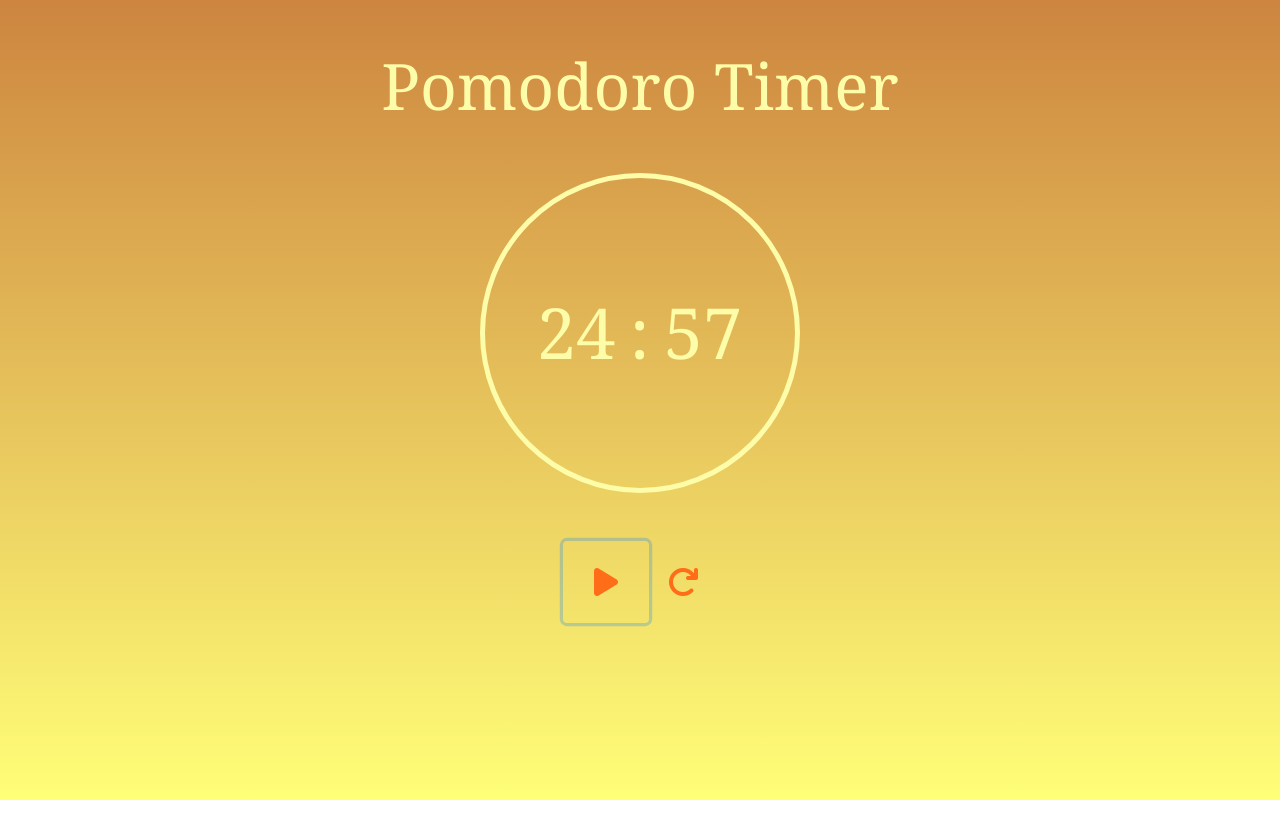
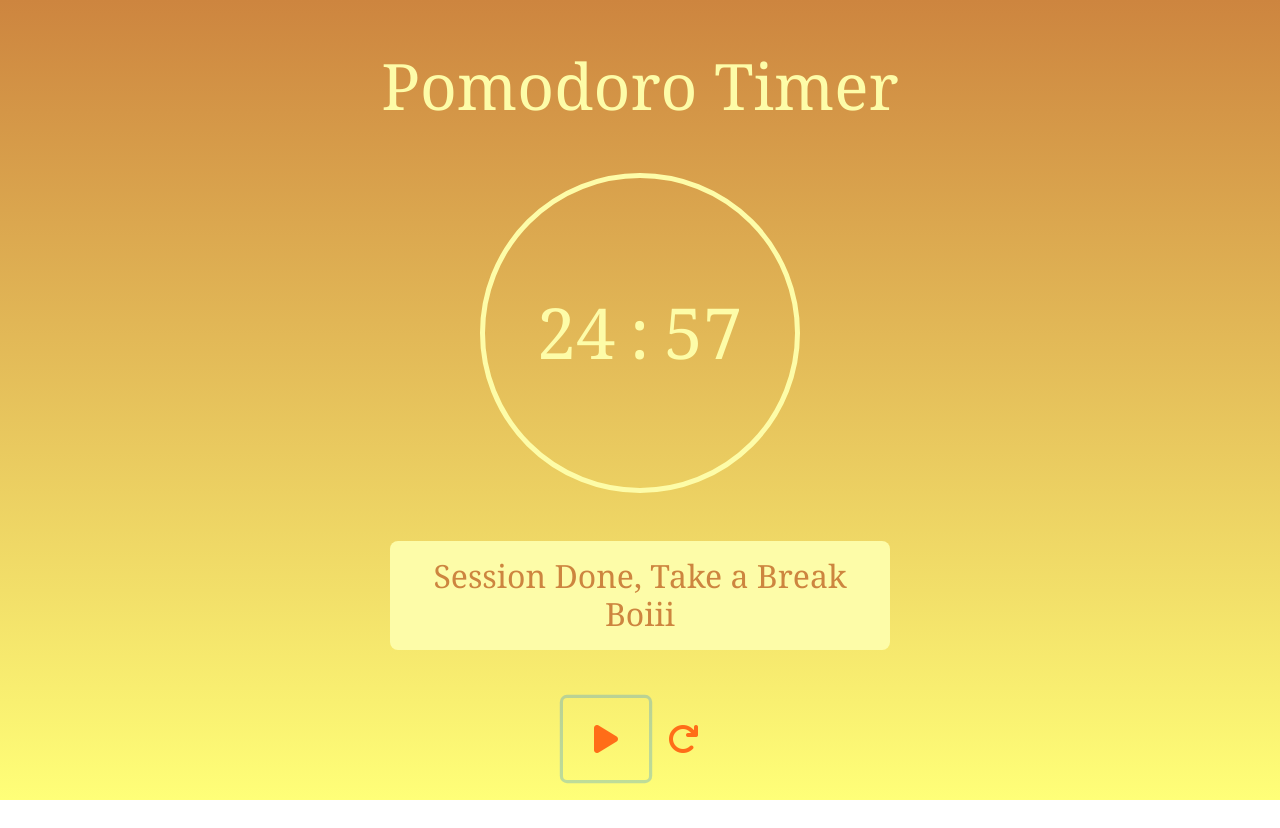
Before and after one commit to DevVika/Pomodoro1, a plain HTML site: page index.html in a window 1280 px wide. Both pictures are taken after a click on the button 606 px from the left and 581 px from the top of the page. Before the commit the page ends 800 px from the top, so only its background shows below. Drawn offline with nearby package versions, Linux system fonts and the light colour scheme.

Commit message:
Working timer

```diff
--- a/index.html
+++ b/index.html
@@ -46,7 +46,7 @@
         </div>
       </div>
 
-      <div>
+      <div class="text-center my-5">
         <h3 id="done"></h3>
       </div>
 
--- a/main.js
+++ b/main.js
@@ -40,11 +40,22 @@ function start() {
         seconds--;
         document.getElementById("seconds").innerHTML = seconds;
 
-        if(seconds <= 0) {
-             if(minutes <= 0)
+        // Resets timer to 59 every time it gets to 0
+        if(seconds <= 57) {
+             if(minutes <= 24) {
                 clearInterval(minutes_interval);
                 clearInterval(seconds_interval);
+
+                document.getElementById("done").innerHTML = "Session Done, Take a Break Boiii"
+
+                // Makes the class list dynamic so that you can display other messages the same way
+                document.getElementById("done").classList.add("show_message");
+
+                bell.play();
+            }
             seconds = 60
+
+
         }
     }
 }
--- a/styles.css
+++ b/styles.css
@@ -3,7 +3,7 @@ body {
     background-repeat: no-repeat;
     background-attachment: fixed;
     font-family: Georgia, serif;
-    font-weight: lighter
+    font-weight: lighter;
 }
 
 .header {
@@ -59,4 +59,20 @@ body {
     color:rgb(191, 79, 15);
     transform: scale(1.2);
     transition: 0.3s ease;
+    padding-left: 10vw;
 }
+
+.show_message {
+  display: block;
+  padding: 2rem 0;
+  color: peru;
+  background: rgb(253, 252, 168);
+  border-radius: 0.5rem;
+  transition: 0.5s ease;
+  font-weight: 5rem;
+  max-width: 500px;       /* Limits how wide it can be */
+  width: 90%;             /* Makes it responsive */
+  margin: 0 auto;         /* Centers it horizontally */
+  padding: 1rem;          /* Shrinks the inner space */
+  font-size: 2rem;        /* Adjusts text size if needed */
+}
```
